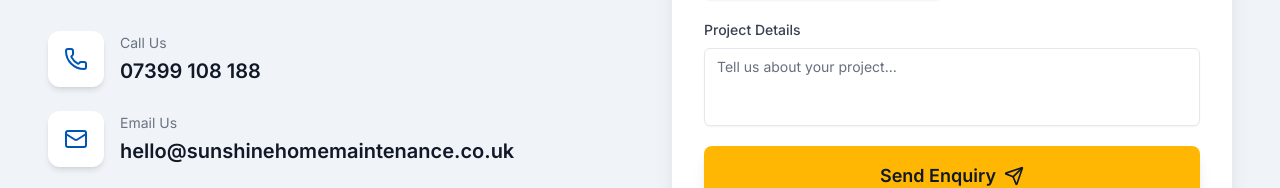
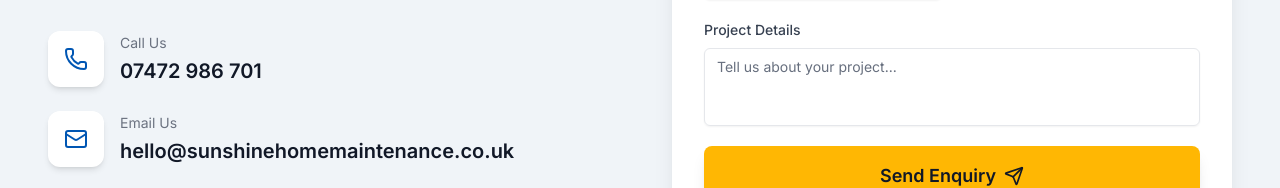
Before and after one commit to Jaspal000/Sunshine-Home, a React (Vite) app: page / in a window 1280 px wide. Shown: the part 6346-6534 px from the top of the page. Built offline with nearby package versions, Linux system fonts and the light colour scheme.

Commit message:
Update footer contact number

```diff
--- a/src/sections/Footer.tsx
+++ b/src/sections/Footer.tsx
@@ -89,7 +89,7 @@
             {/* Contact Details */}
             <div className="reveal opacity-0 space-y-4 sm:space-y-6 animation-delay-100">
               <a
-                href="tel:07399108188"
+                href="tel:07472986701"
                 className="flex items-center gap-3 sm:gap-4 group"
               >
                 <div className="w-11 h-11 sm:w-14 sm:h-14 bg-white rounded-lg sm:rounded-xl shadow-md flex items-center justify-center group-hover:bg-[#0056b3] transition-colors flex-shrink-0">
@@ -98,7 +98,7 @@
                 <div className="min-w-0">
                   <div className="text-xs sm:text-sm text-gray-500 mb-0.5 sm:mb-1">Call Us</div>
                   <div className="text-lg sm:text-xl font-semibold text-gray-900 group-hover:text-[#0056b3] transition-colors">
-                    07399 108 188
+                    07472 986 701
                   </div>
                 </div>
               </a>
```
